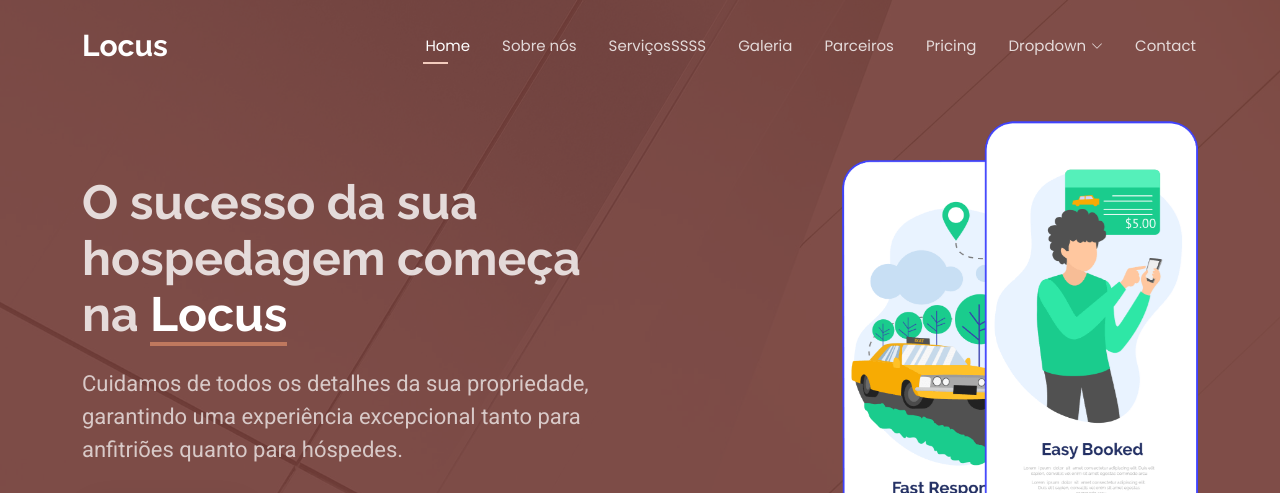
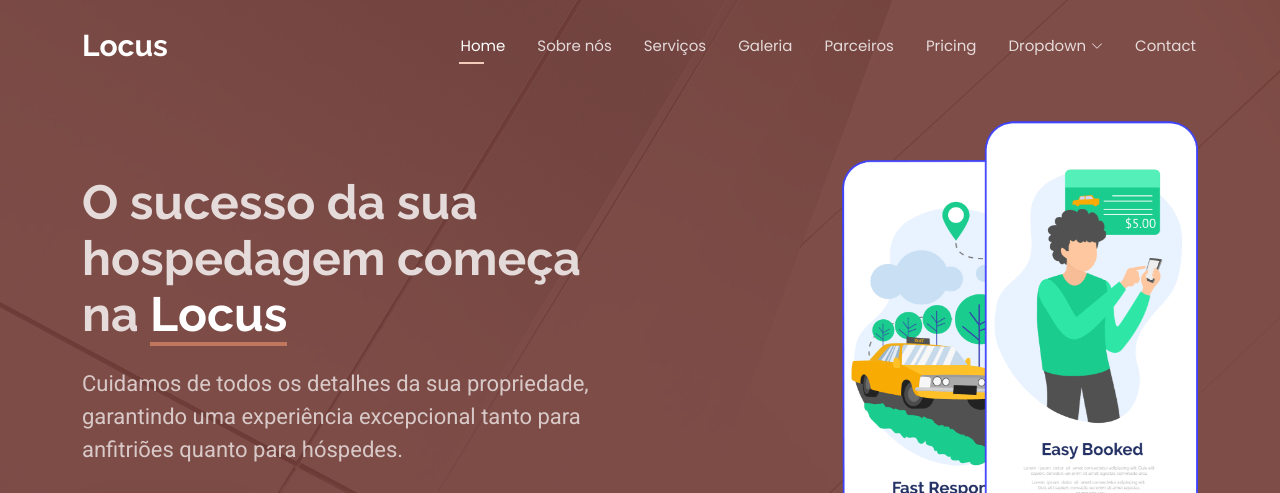
Before and after one commit to diogonest/Locus, a plain HTML site: page index.html in a window 1280 px wide. Shown: the top 493 px of the page. Drawn offline with nearby package versions, Linux system fonts and the light colour scheme; animation ran at ten frames a second.

Commit message:
Revert "versão 1.1"
This reverts commit 102679616406452e626391e1299d360c54129980.

```diff
--- a/index.html
+++ b/index.html
@@ -45,7 +45,7 @@
         <ul>
           <li><a href="#hero" class="active">Home</a></li>
           <li><a href="#about">Sobre nós</a></li>
-          <li><a href="#features">ServiçosSSSS</a></li>
+          <li><a href="#features">Serviços</a></li>
           <li><a href="#gallery">Galeria</a></li>
           <li><a href="#team">Parceiros</a></li>
           <li><a href="#pricing">Pricing</a></li>
```
